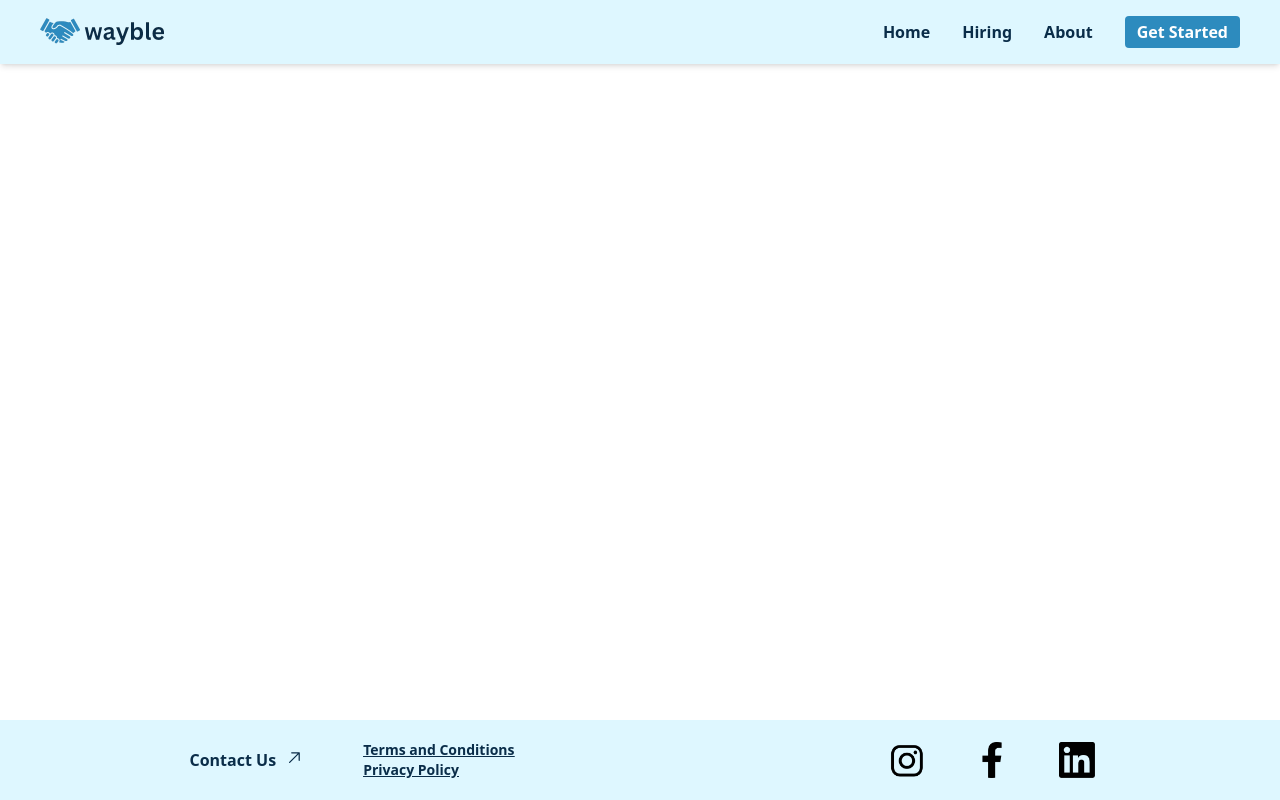
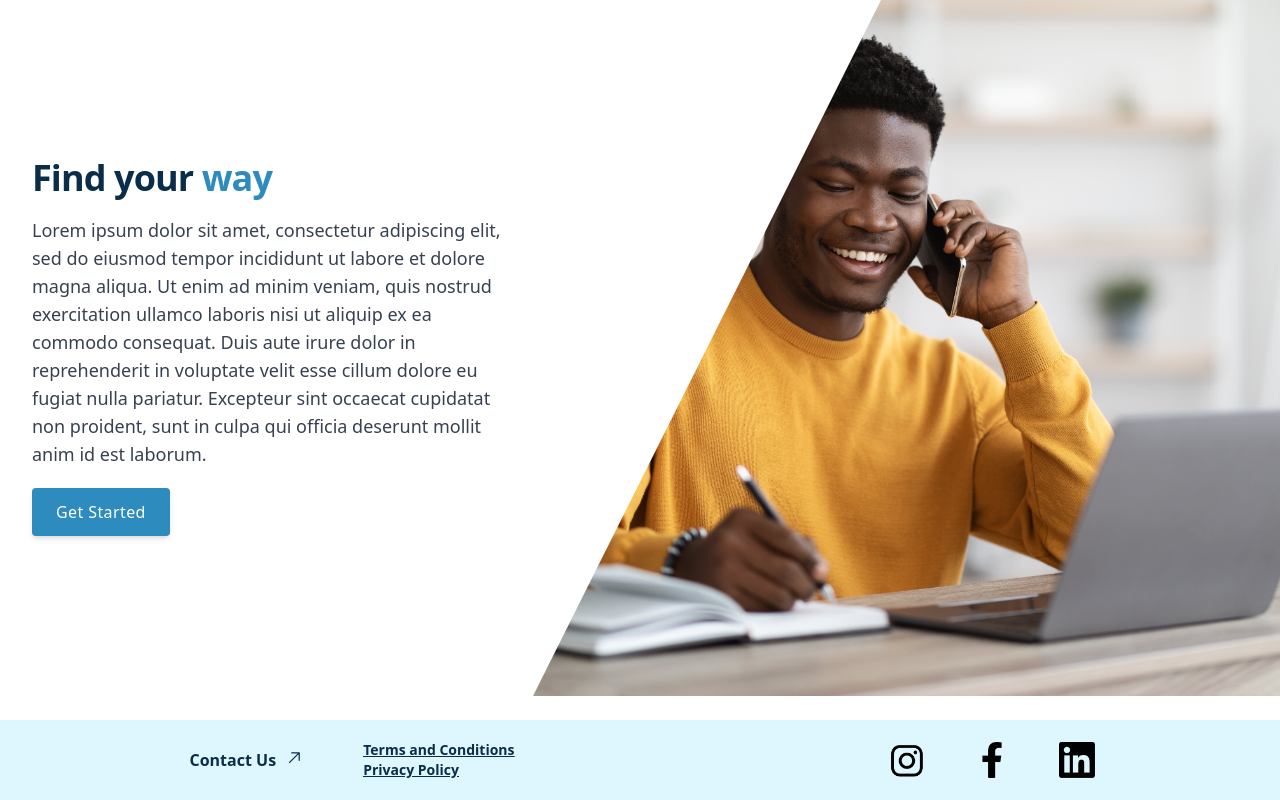
Before and after one commit to WaybleCo/wayble, a React (Create React App) app: page / in a window 1280 px wide. Built offline with nearby package versions, Linux system fonts and the light colour scheme.

Commit message:
hero section

```diff
--- a/src/App.js
+++ b/src/App.js
@@ -8,7 +8,8 @@ function App() {
   return (
     <Router>
       <div>
-        <Navbar/>
+        {/*<Navbar/>*/}
+        <Hero/>
         <Routes>
           <Route path='/'>element={Hero}</Route>
 
--- a/src/components/Hero.jsx
+++ b/src/components/Hero.jsx
@@ -1,18 +1,44 @@
 import React from 'react';
-import Picture from "../assets/happy_man_working--removebg-preview.png"
+import Picture from "../assets/happy_man_working.jpg"
 
 const Hero = () => {
   return (
-    <div className='text-darkBlue'>
-      <div className='max-w-[800px] mt-[-96px] w-full h-screen mx-auto text-center flex flex-col justify-center'>
-        <h1 className='md:text-7xl sm:text-6xl text-4xl font-bold md:py-6'>Find your way.</h1>
-        <div className='grid grid-cols-2 gap-4'>
-            <div className='p-4'>
-                <p className=''>Lorem ipsum dolor sit amet consectetur adipisicing elit. In, quae. Fuga nisi molestias incidunt deleniti optio, veniam, excepturi, placeat aliquid mollitia illo nihil sed nemo unde qui dicta. Dolorem, ut.</p>
-            </div>
-            <div className='p-4'>
-                <img src={Picture} alt="wayble logo" className=''/>
-            </div>
+    <div className="text-darkBlue relative flex flex-col-reverse py-16 lg:pt-0 lg:flex-col lg:pb-0">
+      <div className="inset-y-0 top-0 right-0 z-0 w-full max-w-xl px-4 mx-auto md:px-0 lg:pr-0 lg:mb-0 lg:mx-0 lg:w-7/12 lg:max-w-full lg:absolute xl:px-0">
+        <svg
+          className="absolute left-0 hidden h-full text-white transform -translate-x-1/2 lg:block"
+          viewBox="0 0 100 100"
+          fill="currentColor"
+          preserveAspectRatio="none slice"
+        >
+          <path d="M50 0H100L50 100H0L50 0Z" />
+        </svg>
+        <img
+          className="object-cover w-full h-56 rounded shadow-lg lg:rounded-none lg:shadow-none md:h-96 lg:h-full"
+          src={Picture}
+          alt=""
+        />
+      </div>
+      <div className="relative flex flex-col items-start w-full max-w-xl px-4 mx-auto md:px-0 lg:px-8 lg:max-w-screen-xl">
+        <div className="mb-16 lg:my-40 lg:max-w-lg lg:pr-5">
+          <h2 className="mb-5 font-sans text-3xl font-bold tracking-tight text-darkBlue sm:text-4xl sm:leading-none">
+            <span className="hidden md:block"/>
+              Find your{' '}
+            <span className="inline-block text-mediumBlue">
+              way
+            </span>
+          </h2>
+          <p className="pr-5 mb-5 text-base text-gray-700 md:text-lg">
+          Lorem ipsum dolor sit amet, consectetur adipiscing elit, sed do eiusmod tempor
+          incididunt ut labore et dolore magna aliqua. Ut enim ad minim veniam, quis nostrud
+          exercitation ullamco laboris nisi ut aliquip ex ea commodo consequat. Duis aute
+          irure dolor in reprehenderit in voluptate velit esse cillum dolore eu fugiat nulla pariatur.
+          Excepteur sint occaecat cupidatat non proident, sunt in culpa qui officia deserunt mollit anim id est laborum.
+          </p>
+          <div className="flex items-center">
+            <a href="/" className="inline-flex items-center justify-center h-12 px-6 mr-6 font-medium tracking-wide text-white transition duration-200 rounded shadow-md bg-mediumBlue hover:bg-darkBlue focus:shadow-outline focus:outline-none">
+              Get Started </a>
+          </div>
         </div>
       </div>
     </div>
```
Also changed, not shown: src/assets/happy_man_working.jpg (added).
